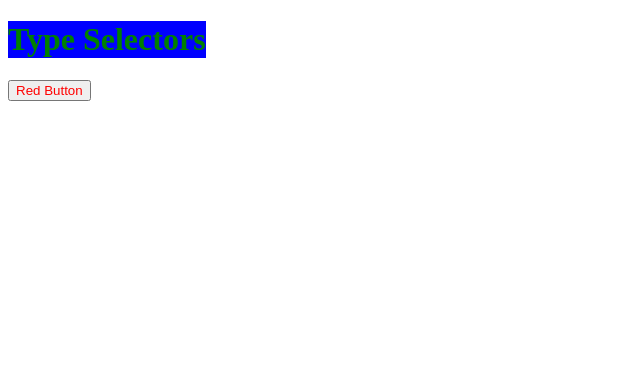
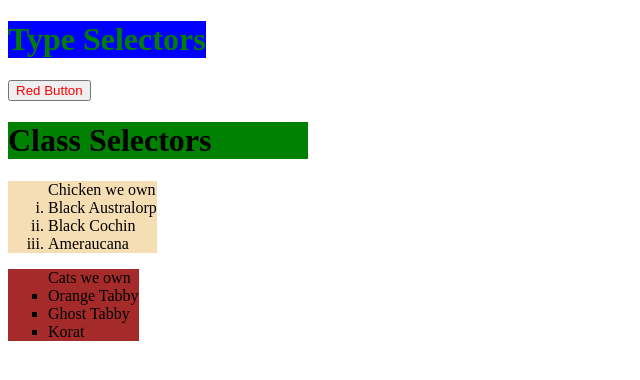
Before and after one commit to welchm27/css-selectors-practice, a plain HTML site: page index.html in a window 1280 px wide. Shown: the whole page, without its empty margins (0-640 px from the left). Drawn offline with Linux system fonts and the light colour scheme.

Commit message:
Added class selectors to css file for chickens and cats

```diff
--- a/css/styles.css
+++ b/css/styles.css
@@ -6,3 +6,21 @@ h1 {
     color: green;
     width:fit-content
 }
+
+.headings {
+    background-color: green;
+    color: black;
+    width: 300px;
+}
+
+.chickens {
+    background-color: wheat;
+    list-style-type: lower-roman;
+    width:fit-content
+}
+
+.cats {
+    background-color: brown;
+    list-style-type: square;
+    width:fit-content;
+}
--- a/index.html
+++ b/index.html
@@ -10,5 +10,20 @@
 <body>
     <h1>Type Selectors</h1>
     <button>Red Button</button>
+
+    <h1 class="headings">Class Selectors</h1>
+    <ul class="chickens">
+        Chicken we own
+        <li>Black Australorp</li>
+        <li>Black Cochin</li>
+        <li>Ameraucana</li>
+    </ul>
+
+    <ul class="cats">
+        Cats we own
+        <li>Orange Tabby</li>
+        <li>Ghost Tabby</li>
+        <li>Korat</li>
+    </ul>
 </body>
 </html>
```
